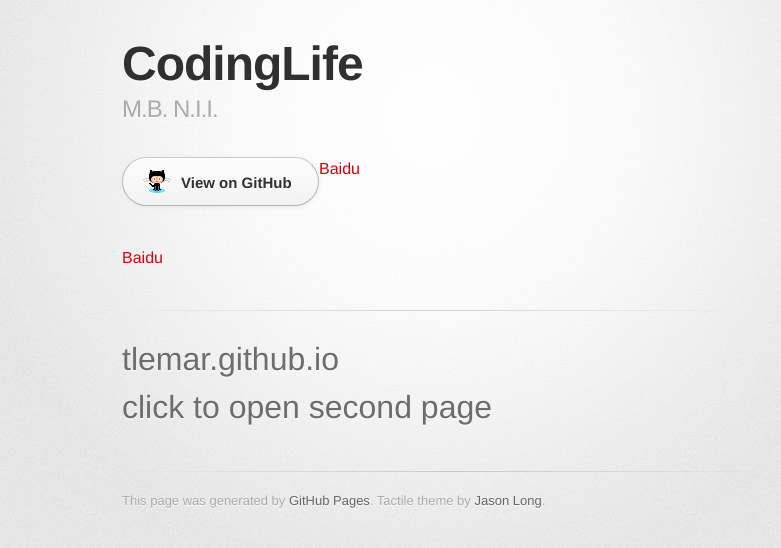
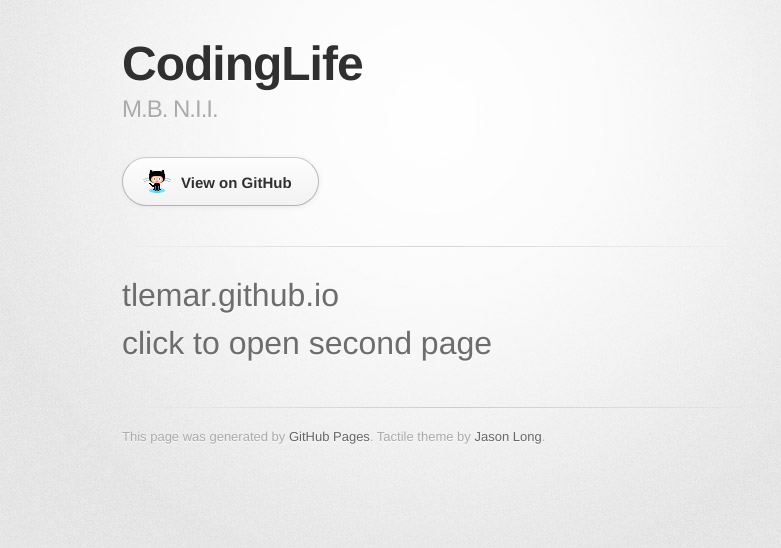
Before and after one commit to tlemar/tlemar.github.io1, a plain HTML site: page index.html in a window 1280 px wide. Shown: the whole page, without its empty margins (208-989 px from the left). Drawn offline with Linux system fonts and the light colour scheme; a web font is replaced by a local one.

Commit message:
delete baidu

```diff
--- a/index.html
+++ b/index.html
@@ -24,11 +24,6 @@
 
         <section id="downloads" class="clearfix">
           <a href="https://github.com/tlemar" id="view-on-github" class="button"><span>View on GitHub</span></a>
-		  <a href="http://www.baidu.com"> Baidu </a>
-        </section>
-
-		<section id="downloads" class="clearfix">
-		  <a href="http://www.baidu.com"> Baidu </a>
         </section>
 
         <hr>
```
